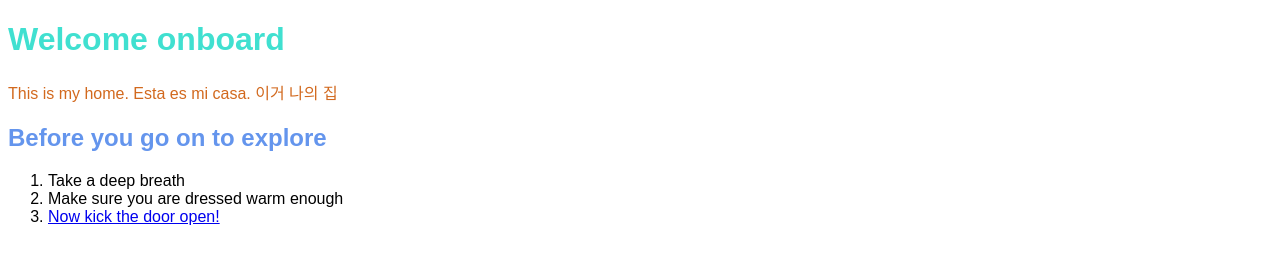
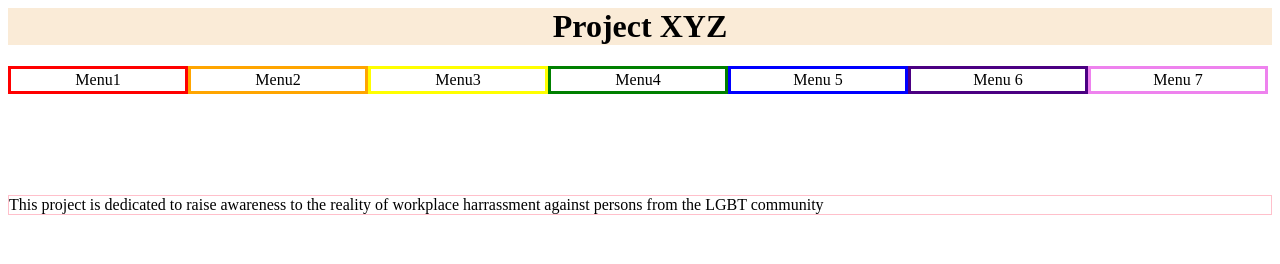
Before and after one commit to kdv1512/testPage, a plain HTML site: page index.html in a window 1280 px wide. Drawn offline with Linux system fonts and the light colour scheme.

Commit message:
Test Webpage commit

```diff
--- /dev/null
+++ b/hello.js
@@ -0,0 +1 @@
+console.log("Hello World")
--- a/index.html
+++ b/index.html
@@ -1,18 +1,31 @@
-<!DOCTYPE html>
 <html>
 <head>
-    <title> 로운의 집</title>
+    <title> Project XYZ </title>
     <link href="style.css" type="text/css" rel="stylesheet" />
     </head>
-<body class="index">
-    <h1 class="index"> Welcome onboard </h1>
-    <p class="index"> This is my home. Esta es mi casa. 이거 나의 집 </p>
-    <h2 class="index"> Before you go on to explore </h2>
-    <ol>
-    <li> Take a deep breath </li>
-    <li> Make sure you are dressed warm enough </li>
-    <li> <a href="IamWHO.html"> Now kick the door open! </a> </li>
-    </ol>
+<body>
+
+
+<h1 class="projectBanner"> Project XYZ </h1>
+
+<div id="Menus">
+<div class="Menu1" id="menu"> Menu1 </div>
+<div class="Menu2" id="menu"> Menu2 </div>
+<div class="Menu3" id="menu"> Menu3 </div>
+<div class="Menu4" id="menu"> Menu4 </div>
+<div class="Menu5" id="menu"> Menu 5 </div>
+<div class="Menu6" id="menu"> Menu 6 </div>
+<div class="Menu7" id="menu"> Menu 7 </div>
+    </div>
+
+<div class="intro"> This project is dedicated to raise awareness to the reality of workplace harrassment against persons from the LGBT community </div>
+
+
+
+
+
+
+
 
     </body>
 
--- a/style.css
+++ b/style.css
@@ -1,15 +1,40 @@
-body.index {font-family: fantasy, cursive, sans-serif;}
-h1.index {color: turquoise;}
-h1.who {text-align: center;position: fixed; padding: 10px;width: 100%;background-color: bisque;top: 0px; z-index: 2;}
-h2.index {color: cornflowerblue;}
-p.index {color: chocolate;}
-p.whotop {margin-top: 100px;}
-div.who {z-index: 1; overflow: auto; width: 100%;}
-p.who {
-    float:left;
-    margin: 5px;
-    padding: 5px;
-    background-color: cornflowerblue;
-    width: 230px;
-    clear: right;
+.projectBanner {
+    text-align: center;
+    z-index: 2;
+    background-color: antiquewhite
 }
+#menu {
+    border-style: solid;
+    border-width: medium;
+    float: left;
+    padding: 2px;
+    width: 170px;
+    text-align: center;
+}
+.Menu1 {
+    border-color: red;
+}
+.Menu2 {
+    border-color: orange;
+}
+.Menu3 {
+    border-color: yellow;
+}
+.Menu4 {
+    border-color:green;
+}
+.Menu5 {
+    border-color:blue;
+}
+.Menu6 {
+    border-color:indigo;
+}
+.Menu7 {
+    border-color: violet;
+}
+.intro {
+    margin-top: 150px;
+    border-style: solid;
+    border-color: pink;
+    border-width: thin
+}
```
Also changed, not shown: IamWHO.html (deleted, +0 -19 lines).
